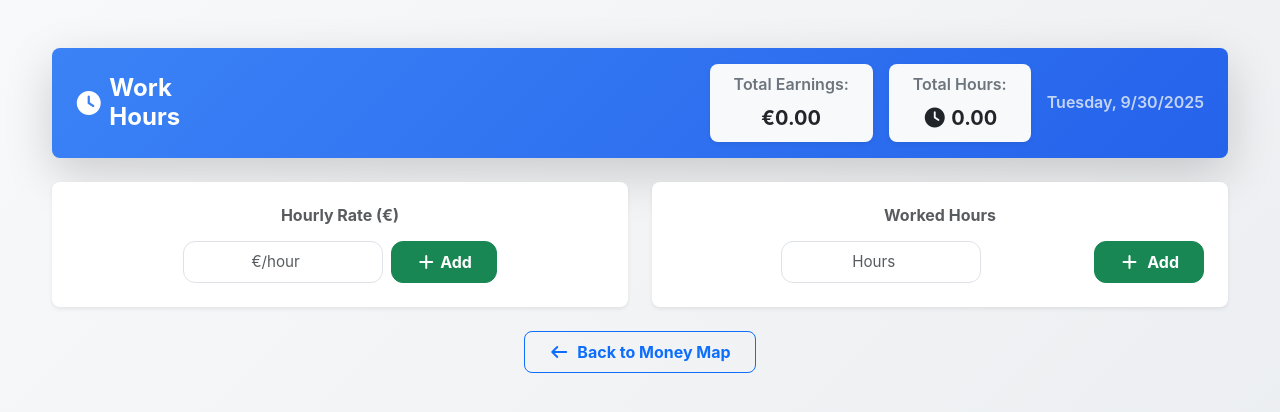
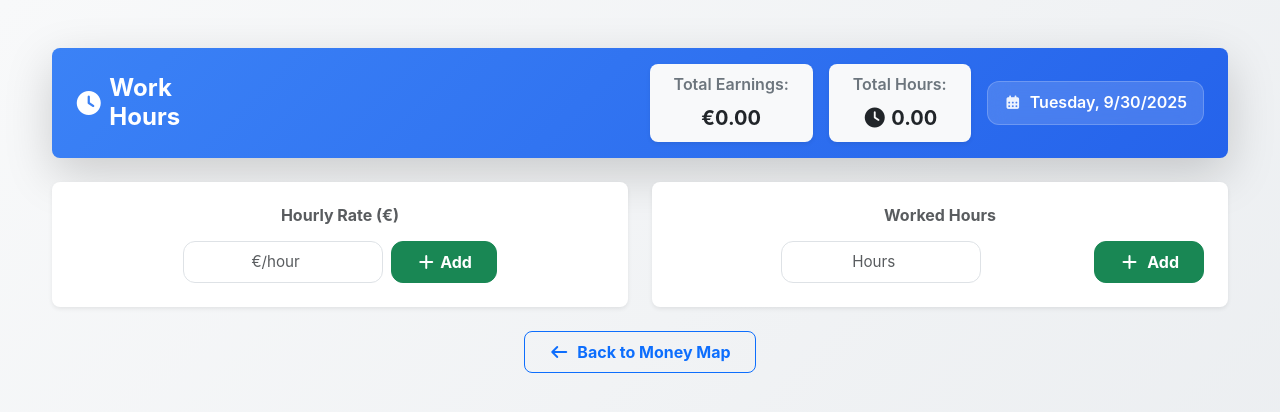
Before and after one commit to sakisgit/money-map, a React (Vite) app: page /work-hours in a window 1280 px wide. Shown: the top 412 px of the page. Built offline with nearby package versions, Linux system fonts and the light colour scheme.

Commit message:
Enhance WorkHeader date UI and dark mode styles
Added calendar icon and new styling for the WorkHeader date element. Improved date badge appearance and introduced custom styles for list group items and WorkHeader date in dark mode for better visual consistency.

```diff
--- a/src/components/WorkHeader.jsx
+++ b/src/components/WorkHeader.jsx
@@ -35,7 +35,8 @@ const WorkHeader = () => {
           </div>
 
           {/* Date */}
-          <div className="text-light opacity-75 text-center d-none d-md-block">
+          <div className="work-header-date text-center d-none d-md-block">
+            <i className="fa-solid fa-calendar-days me-2"></i>
             <span className="fs-6 fw-semibold">{dateOnly}</span>
           </div>
         </div>
--- a/src/index.css
+++ b/src/index.css
@@ -442,20 +442,82 @@ body.dark .input-group-text {
 
 /* Date badge styling */
 .date-badge {
-  background-color: #e0e7ff !important;
+  background: linear-gradient(135deg, #e0e7ff 0%, #c7d2fe 100%) !important;
   color: #1e40af !important;
   font-size: 0.75rem;
   white-space: nowrap;
+  font-weight: 600;
+  padding: 0.5rem 0.75rem;
+  border-radius: 0.5rem;
+  box-shadow: 0 2px 4px rgba(30, 64, 175, 0.2);
+  border: 1px solid rgba(30, 64, 175, 0.2);
 }
 
 body.dark .date-badge {
-  background-color: #1e3a8a !important;
-  color: #93c5fd !important;
+  background: linear-gradient(135deg, #1e3a8a 0%, #1e40af 100%) !important;
+  color: #e0e7ff !important;
+  box-shadow: 0 2px 8px rgba(30, 58, 138, 0.4);
+  border-color: rgba(147, 197, 253, 0.3);
 }
 
 body.dark .badge {
   background-color: #334155 !important;
   color: #cbd5e1 !important;
+}
+
+/* ---------- List Group Items for Dark Mode ---------- */
+body.dark .list-group-item {
+  background-color: #1e293b !important;
+  border-color: rgba(255, 255, 255, 0.1) !important;
+  color: #f1f5f9 !important;
+}
+
+body.dark .list-group-item .fw-semibold {
+  color: #f1f5f9 !important;
+}
+
+body.dark .list-group-item .text-success {
+  color: #34d399 !important;
+}
+
+/* ---------- Work Header Date Styling ---------- */
+.work-header-date {
+  padding: 0.5rem 1rem;
+  background: rgba(255, 255, 255, 0.15);
+  border-radius: 0.75rem;
+  backdrop-filter: blur(10px);
+  border: 1px solid rgba(255, 255, 255, 0.2);
+  color: #ffffff;
+  font-weight: 600;
+  transition: all 0.3s ease;
+}
+
+.work-header-date:hover {
+  background: rgba(255, 255, 255, 0.2);
+  border-color: rgba(255, 255, 255, 0.3);
+  transform: translateY(-2px);
+  box-shadow: 0 4px 12px rgba(0, 0, 0, 0.2);
+}
+
+.work-header-date i {
+  color: rgba(255, 255, 255, 0.9);
+  font-size: 0.9rem;
+}
+
+body.dark .work-header-date {
+  background: rgba(255, 255, 255, 0.1);
+  border-color: rgba(255, 255, 255, 0.15);
+  color: #f1f5f9;
+}
+
+body.dark .work-header-date:hover {
+  background: rgba(255, 255, 255, 0.15);
+  border-color: rgba(255, 255, 255, 0.25);
+  box-shadow: 0 4px 12px rgba(0, 0, 0, 0.4);
+}
+
+body.dark .work-header-date i {
+  color: #cbd5e1;
 }
 
 /* ---------- Container Improvements ---------- */
```
